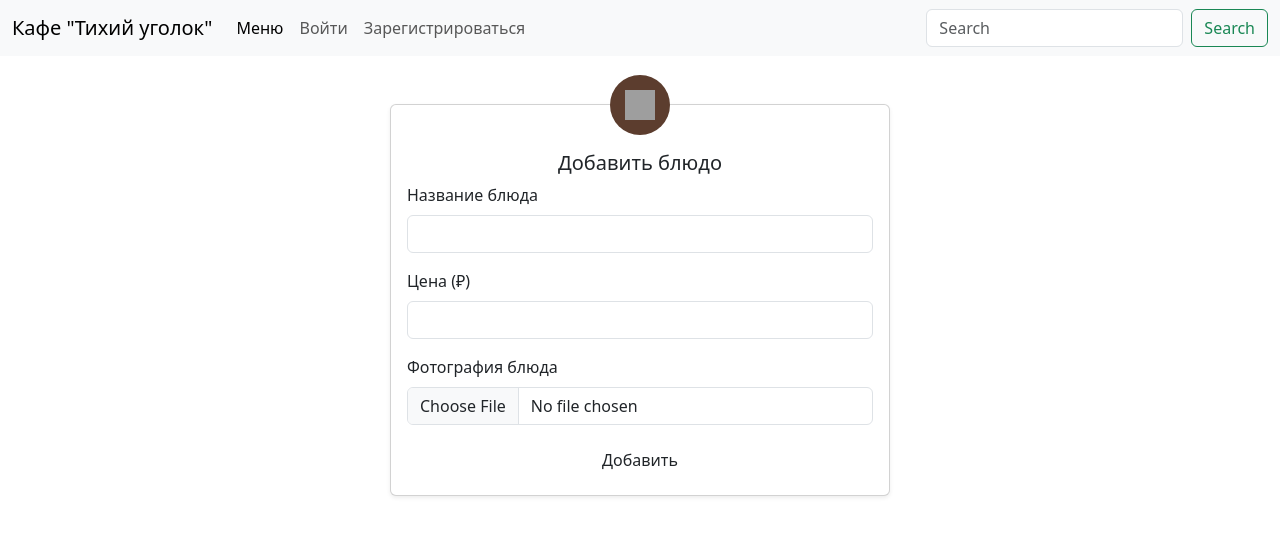
After one commit to Vladislav-programmer1/Quite_corner_cafe, a Python web app: template templates/desktop/add_dish.html in a window 1280 px wide. The commit adds this page. Shown: the top 536 px of the page. Run offline with Jinja, Linux system fonts and the light colour scheme; the template is opened without the code that fills it, so the values that code supplies are empty; grey boxes are pictures that could not be loaded.

Commit message:
UPDATED: templates for pages

```diff
--- /dev/null
+++ b/templates/desktop/add_dish.html
@@ -0,0 +1,36 @@
+{% extends 'base.html' %}
+
+{% block content %}
+
+<body class="background-wrapper">
+
+    <div class="d-flex justify-content-center align-items-center mt-5 mb-5">
+        <div class="card shadow-sm" style="max-width: 500px; width: 100%;">
+            <div class="text-center" style="margin-top: -30px;">
+                <div style="width: 60px; height: 60px; background-color: #5c3d2e; border-radius: 50%; margin: auto; display: flex; align-items: center; justify-content: center;">
+                    <img src="{{ url_for('static', filename='img/icons/food-icon.png') }}" class="user-icon" style="width: 30px; height: 30px;" alt="Food Icon">
+                </div>
+            </div>
+            <div class="card-body">
+                <h5 class="card-title text-center">Добавить блюдо</h5>
+                <form method="POST" action="/admin/save_dish" enctype="multipart/form-data">
+                    <div class="mb-3">
+                        <label for="dish_name" class="form-label">Название блюда</label>
+                        <input type="text" class="form-control" id="dish_name" name="dish_name" required>
+                    </div>
+                    <div class="mb-3">
+                        <label for="price" class="form-label">Цена (₽)</label>
+                        <input type="number" class="form-control" id="price" name="price" step="0.01" required>
+                    </div>
+                    <div class="mb-3">
+                        <label for="photo" class="form-label">Фотография блюда</label>
+                        <input type="file" class="form-control" id="photo" name="photo" accept="image/*" required>
+                    </div>
+                    <button type="submit" class="btn custom-btn w-100">Добавить</button>
+                </form>
+            </div>
+        </div>
+    </div>
+</body>
+
+{% endblock %}
```
Also changed, not shown: static/css/style.css (+23 -0 lines), templates/desktop/admin_index.html (+43 -0 lines), templates/desktop/change_info.html (+28 -0 lines).
